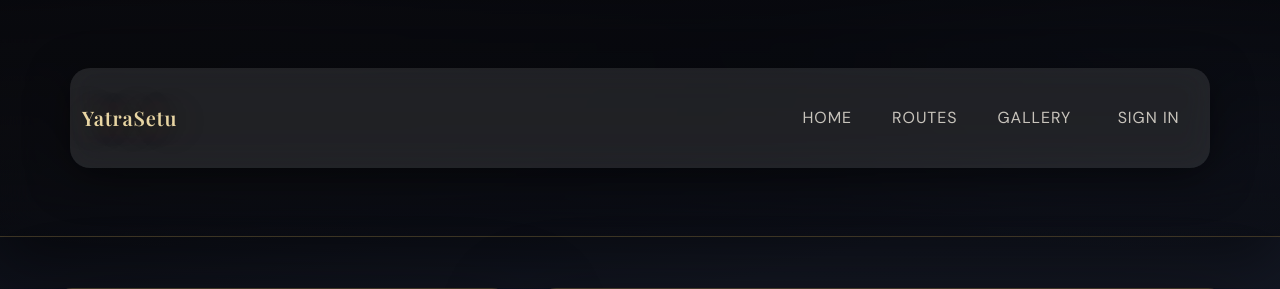
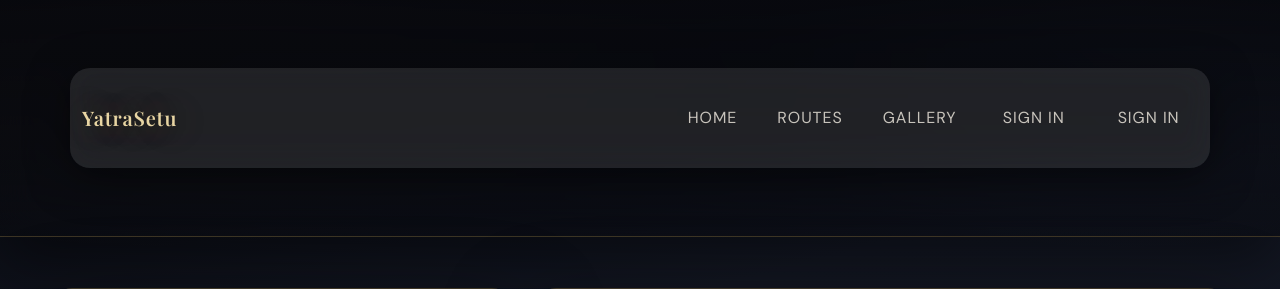
Before and after one commit to amannigam7999/yatrashetu.com, a Django app: page /book-bus/ in a window 1280 px wide. Shown: the top 289 px of the page. Run offline with Django 5.2, Linux system fonts and the light colour scheme; some web fonts are replaced.

Commit message:
Li added

```diff
--- a/myproject/myapp/templates/headar.html
+++ b/myproject/myapp/templates/headar.html
@@ -11,6 +11,7 @@
         <li class="nav-item"><a class="nav-link lux-nav-link" href="{% url 'routes' %}">Routes</a></li>
         <li class="nav-item"><a class="nav-link lux-nav-link" href="{% url 'gride' %}">Gallery</a></li>
         <li class="nav-item"><a class="nav-link lux-nav-link lux-nav-cta" href="{% url 'CTL' %}">Sign in</a></li>
+        <li class="nav-item"><a class="nav-link lux-nav-link lux-nav-cta" href="{% url 'CTL' %}">Sign in</a></li>
       </ul>
     </div>
   </div>
```
